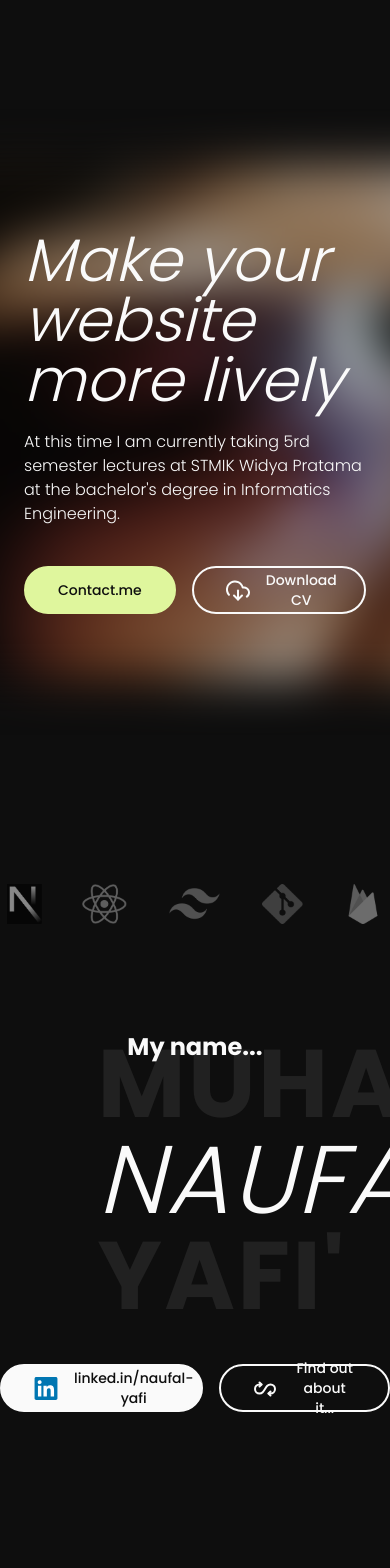
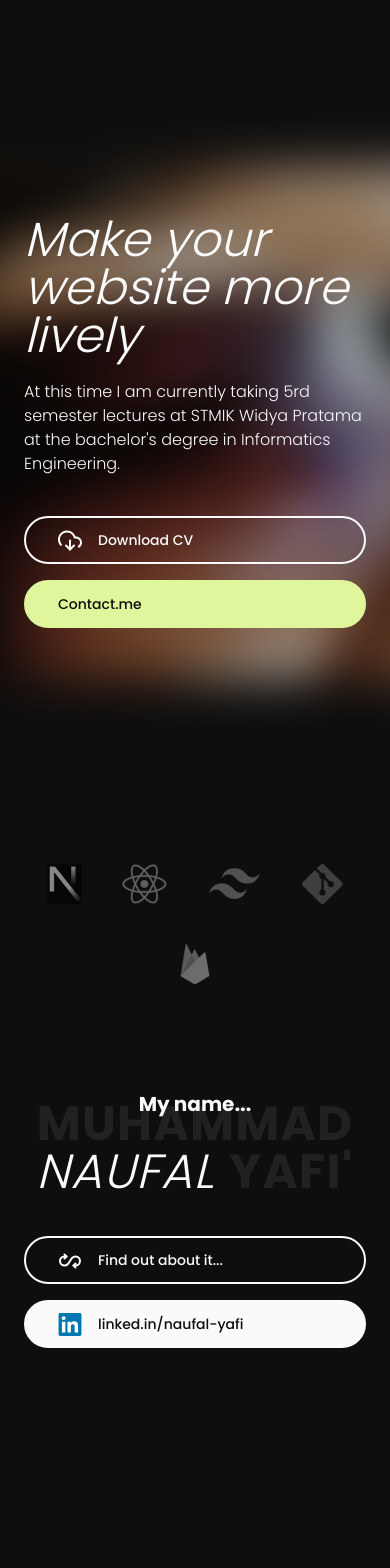
Before and after one commit to naufal-yafi/portfolio, a Next.js app: page / in a window 390 px wide. Shown: the top 1568 px of the page. Built offline with nearby package versions, Linux system fonts and the light colour scheme.

Commit message:
fix responsive

```diff
--- a/src/components/Button.tsx
+++ b/src/components/Button.tsx
@@ -21,7 +21,7 @@ const Button = (props: any) => {
   return (
     <Link href={props.link} target={props.openNewTab ? "_blank" : "_self"}>
       <button
-        className={`text-sm font-medium rounded-full px-8 h-12 hover:opacity-80 flex ${
+        className={`w-full md:w-auto text-sm font-medium rounded-full px-8 h-12 hover:opacity-80 flex ${
           props.right_position_icon ? "flex-row-reverse" : "flex-row"
         } gap-4 items-center ${style}`}
       >
--- a/src/components/ContentText.tsx
+++ b/src/components/ContentText.tsx
@@ -13,7 +13,9 @@ export const ContentText = (props: any) => {
 };
 
 export const ContentTitle = (props: any) => {
-  return <h1 className="text-6xl italic font-light">{props.children}</h1>;
+  return (
+    <h1 className="text-5xl md:text-6xl italic font-light">{props.children}</h1>
+  );
 };
 
 export const ContentDescription = (props: any) => {
--- /dev/null
+++ b/src/components/GroupButton.tsx
@@ -0,0 +1,17 @@
+const GroupButton = (props: any) => {
+  return (
+    <div
+      className={`w-full flex flex-col-reverse md:flex-row justify-center gap-4 ${
+        props.centerEver ? "" : "md:justify-start"
+      }`}
+    >
+      {props.children}
+    </div>
+  );
+};
+
+GroupButton.defaultProps = {
+  centerEver: false,
+};
+
+export default GroupButton;
--- a/src/partials/Footer.tsx
+++ b/src/partials/Footer.tsx
@@ -4,7 +4,7 @@ import Link from "next/link";
 
 const Footer = () => {
   return (
-    <footer className="w-full flex flex-col justify-center items-center pt-24 pb-14">
+    <footer className="w-full px-6 flex flex-col justify-center items-center pt-24 pb-14">
       <Button
         type="outline"
         icon={iconArrowUp}
--- a/src/partials/Homepage/Home.tsx
+++ b/src/partials/Homepage/Home.tsx
@@ -5,6 +5,7 @@ import {
   ContentText,
   ContentTitle,
 } from "@component/ContentText";
+import GroupButton from "@component/GroupButton";
 import iconDownloadCloud from "@image/download-cloud.svg";
 import Image from "next/image";
 
@@ -30,6 +31,7 @@ const Home = () => {
           Engineering.
         </ContentDescription>
         <ContentButton>
+          <GroupButton>
             <Button
               color="yellow"
               link="https://mail.google.com/mail/u/1/#inbox?compose=DmwnWrRqhbxjNQVXctwMBdrCvjLTMfVvNKlpCdkVfWfDgwMBWvQHQzzqHlTmtXhpKLLTVxvXKrmb"
@@ -40,6 +42,7 @@ const Home = () => {
             <Button type="outline" icon={iconDownloadCloud} openNewTab={false}>
               Download CV
             </Button>
+          </GroupButton>
         </ContentButton>
       </ContentText>
     </main>
--- a/src/partials/Homepage/MyName.tsx
+++ b/src/partials/Homepage/MyName.tsx
@@ -1,12 +1,15 @@
 import Button from "@component/Button";
+import GroupButton from "@component/GroupButton";
 import iconCycleArrow from "@image/cycle-arrow.svg";
 import iconLinkedin from "@image/linkedin-icon.svg";
 
 const MyName = () => {
   return (
-    <section className="text-center mt-28 mb-8 font-bold flex flex-col justify-start items-center">
-      <h1 className="absolute translate-y-[-5px] text-2xl">My name...</h1>
-      <h2 className="text-8xl w-1/2 tracking-wide text-neutral-800">
+    <section className="px-6 text-center mt-44 mb-8 font-bold flex flex-col justify-start items-center">
+      <h1 className="absolute translate-y-[-10px] md:translate-y-[-5px] text-xl md:2xl">
+        My name...
+      </h1>
+      <h2 className="text-5xl md:text-8xl w-full lg:w-1/2 tracking-wide text-neutral-800 text-center mb-10">
         <span className="fill-transparent stroke-2 stroke-neutral-50">
           MUHAMMAD{" "}
         </span>
@@ -14,7 +17,7 @@ const MyName = () => {
         <span>YAFI&apos;</span>
       </h2>
 
-      <div className="flex gap-4 mt-10">
+      <GroupButton centerEver={true}>
         <Button
           icon={iconLinkedin}
           link="https://www.linkedin.com/in/naufal-yafi/"
@@ -29,7 +32,7 @@ const MyName = () => {
         >
           Find out about it...
         </Button>
-      </div>
+      </GroupButton>
     </section>
   );
 };
--- a/src/partials/Homepage/TechStack.tsx
+++ b/src/partials/Homepage/TechStack.tsx
@@ -30,7 +30,7 @@ const TechStack = () => {
   ];
 
   return (
-    <section className="w-full flex justify-center items-center gap-10 pt-10 h-[80px]">
+    <section className="w-full px-6 md:px-0 flex flex-wrap justify-center items-center gap-10 pt-5 md:pt-10 h-[80px]">
       {techStacks.map((tech) => (
         <div key={tech.id}>
           <Image
```
Lines whose indentation alone changed are shown as unchanged.
